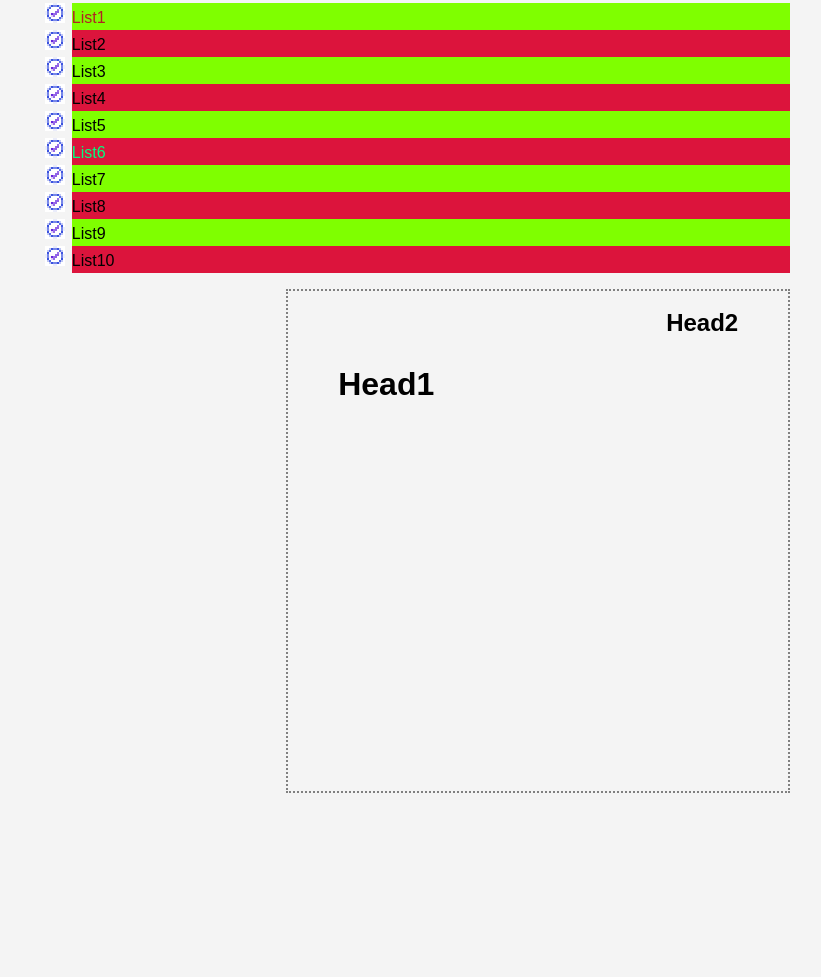
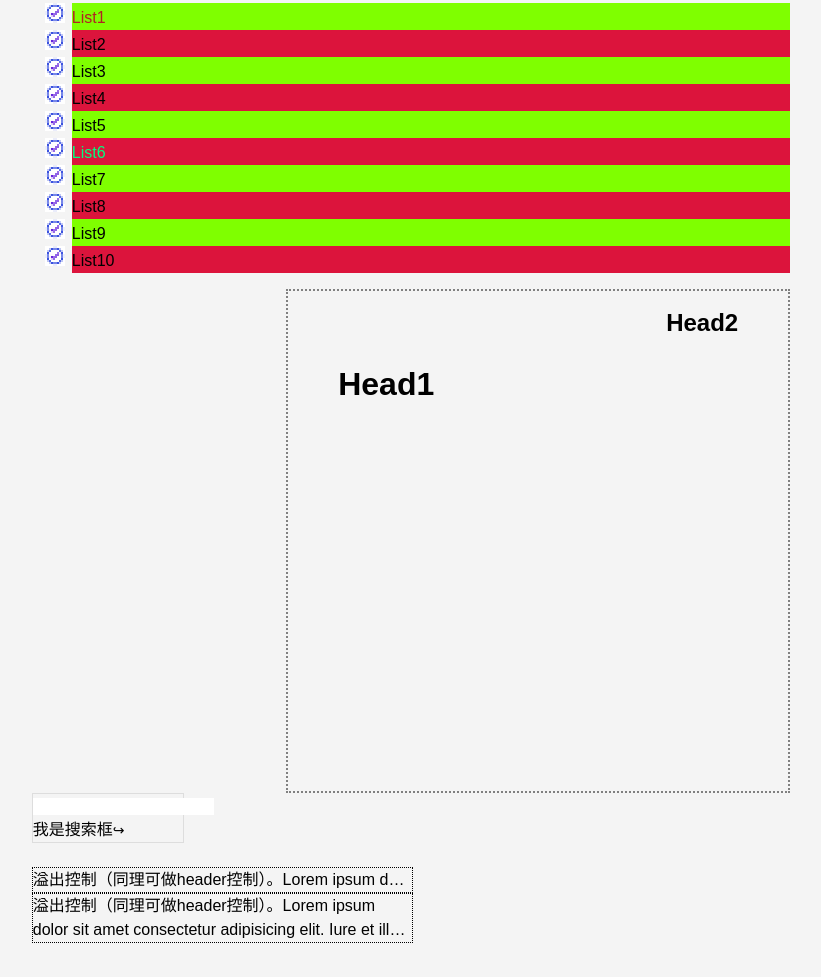
Before and after one commit to hanab11/lorem, a plain HTML site: page CSS Beginner.html in a window 1280 px wide. Shown: the part 1097-2074 px from the top of the page, without its empty margins (229-1050 px from the left). Drawn offline with Linux system fonts and the light colour scheme.

Commit message:
CSS3学习

```diff
--- a/CSS Beginner.html
+++ b/CSS Beginner.html
@@ -65,6 +65,20 @@
 
             <button id="fixed">Button</button>
 
+            <!-- 后盾人-搜索框示例 -->
+            <div class="sousuo">
+                <input type="text"><span>我是搜索框</span>
+            </div>
+
+            <br>
+
+            <!-- 后盾人-溢出控制、多行溢出 -->
+            <div class="overflow">
+                溢出控制（同理可做header控制）。Lorem ipsum dolor sit amet consectetur adipisicing elit. Iure et illo reprehenderit assumenda. Unde, nobis? Laboriosam nemo tempora exercitationem. Voluptatum quod, voluptates asperiores quos aliquid, veritatis exercitationem repellendus modi dolorum adipisci quo perspiciatis in nobis, rem suscipit quia dignissimos accusantium deleniti et nulla voluptatem ullam earum beatae? Nulla in, commodi dignissimos iusto debitis id voluptates dolor? Dolore consectetur perferendis ea eius asperiores repellat fugit! Alias obcaecati aliquam quasi dolor sunt maiores illo eos non, natus sint ipsam sit enim a doloremque, pariatur voluptate vero facilis iste quae maxime! Facere quibusdam error ea perspiciatis asperiores repudiandae, iusto rem cupiditate doloribus fugiat?
+            </div>
+            <div class="MultiOverflow">
+                溢出控制（同理可做header控制）。Lorem ipsum dolor sit amet consectetur adipisicing elit. Iure et illo reprehenderit assumenda. Unde, nobis? Laboriosam nemo tempora exercitationem. Voluptatum quod, voluptates asperiores quos aliquid, veritatis exercitationem repellendus modi dolorum adipisci quo perspiciatis in nobis, rem suscipit quia dignissimos accusantium deleniti et nulla voluptatem ullam earum beatae? Nulla in, commodi dignissimos iusto debitis id voluptates dolor? Dolore consectetur perferendis ea eius asperiores repellat fugit! Alias obcaecati aliquam quasi dolor sunt maiores illo eos non, natus sint ipsam sit enim a doloremque, pariatur voluptate vero facilis iste quae maxime! Facere quibusdam error ea perspiciatis asperiores repudiandae, iusto rem cupiditate doloribus fugiat?
+            </div>
         </div>
 
 
--- a/css/style.css
+++ b/css/style.css
@@ -67,6 +67,9 @@ a:visited{
     text-transform: uppercase;
     letter-spacing: 0.5em;
     word-spacing: 2em;
+
+    /* 居中 */
+    text-align: center;
 }
 
 #box2{
@@ -147,3 +150,39 @@ a:visited{
     right: 0;
     bottom: 300px;
 }
+
+
+/* 后盾人-搜索框示例 */
+.sousuo {
+    border: solid 1px #ddd;
+    width: 150px;
+}
+.sousuo>input[type="text"] {
+    border: none;
+    outline: none;
+}
+.sousuo>input[type="text"]+span:after {
+    content: "\21AA";
+    font-size: 14px;
+    cursor: pointer;
+}
+
+/* 后盾人-溢出控制、多行溢出 */
+.overflow{
+    /* 宽度em是相对于整个页面，而%相对于container 都是百分比意思 */
+    width: 50%;
+    border: 1px dotted;
+    white-space: nowrap;
+    overflow: hidden;
+    text-overflow: ellipsis;
+}
+.MultiOverflow{
+    width: 50%;
+    border: 1px dotted;
+    overflow: hidden;
+
+    display: -webkit-box;
+    -webkit-box-orient: vertical;
+    -webkit-line-clamp: 2;
+}
+/* 表格溢出控制需要为 table 标签定义 table-layout: fixed; 其他同overflow */
```
